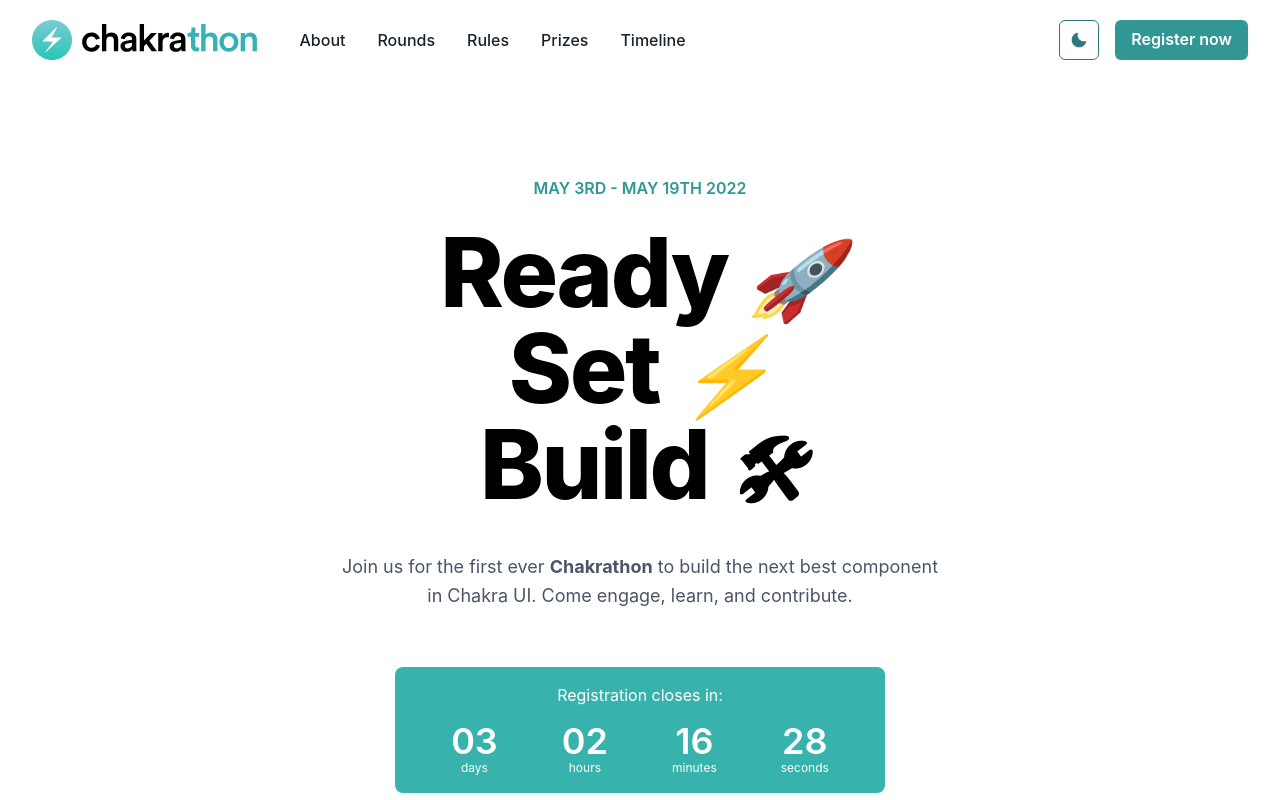
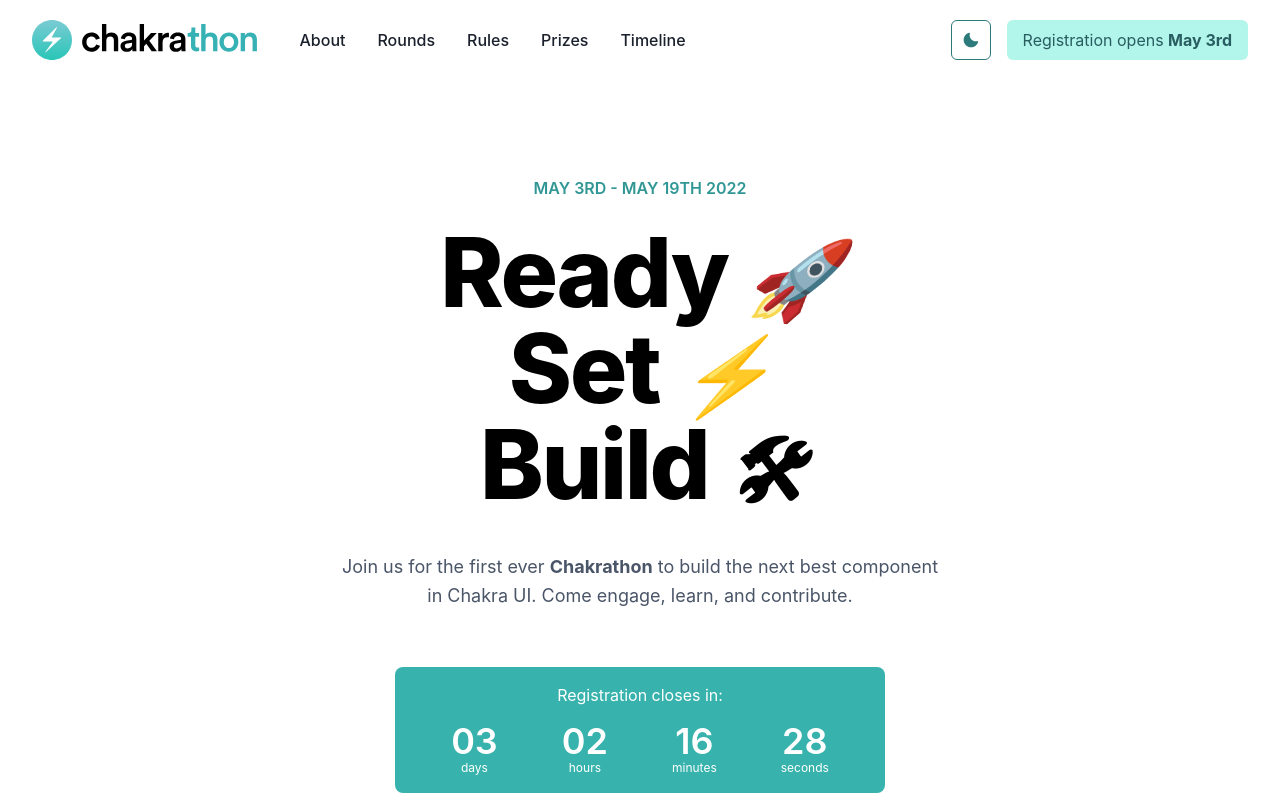
Before and after one commit to chakra-ui/hackathon, a Next.js app: page / in a window 1280 px wide. Shown: the top 800 px of the page. Built offline with nearby package versions, Linux system fonts and the light colour scheme.

Commit message:
fixed register button

```diff
--- a/src/components/RegisterButton.tsx
+++ b/src/components/RegisterButton.tsx
@@ -2,10 +2,33 @@ import { Button, Flex } from '@chakra-ui/react';
 import * as React from 'react';
 
 export const RegisterButton = () => {
+  const canRegister = Date.now() >= new Date('2022-05-03').getTime();
+  const hasExpired = Date.now() >= new Date('2022-05-06').getTime();
+
+  if (hasExpired) return null;
+
+  if (!canRegister) {
+    return (
+      <Flex
+        display='inline-flex'
+        align='center'
+        px='4'
+        bg='teal.100'
+        color='teal.700'
+        rounded='md'
+        py='2'
+      >
+        <span>
+          Registration opens <b>May 3rd</b>
+        </span>
+      </Flex>
+    );
+  }
+
   return (
     <Button
       colorScheme='teal'
-      variant='solid'
+      variant={canRegister ? 'solid' : 'ghost'}
       as='a'
       href='https://docs.google.com/forms/d/1TxLVq0IWRkmCv4z8Yf5DYm89OxDl5WyWPAexgZRX1WU/edit'
       target='_blank'
```
